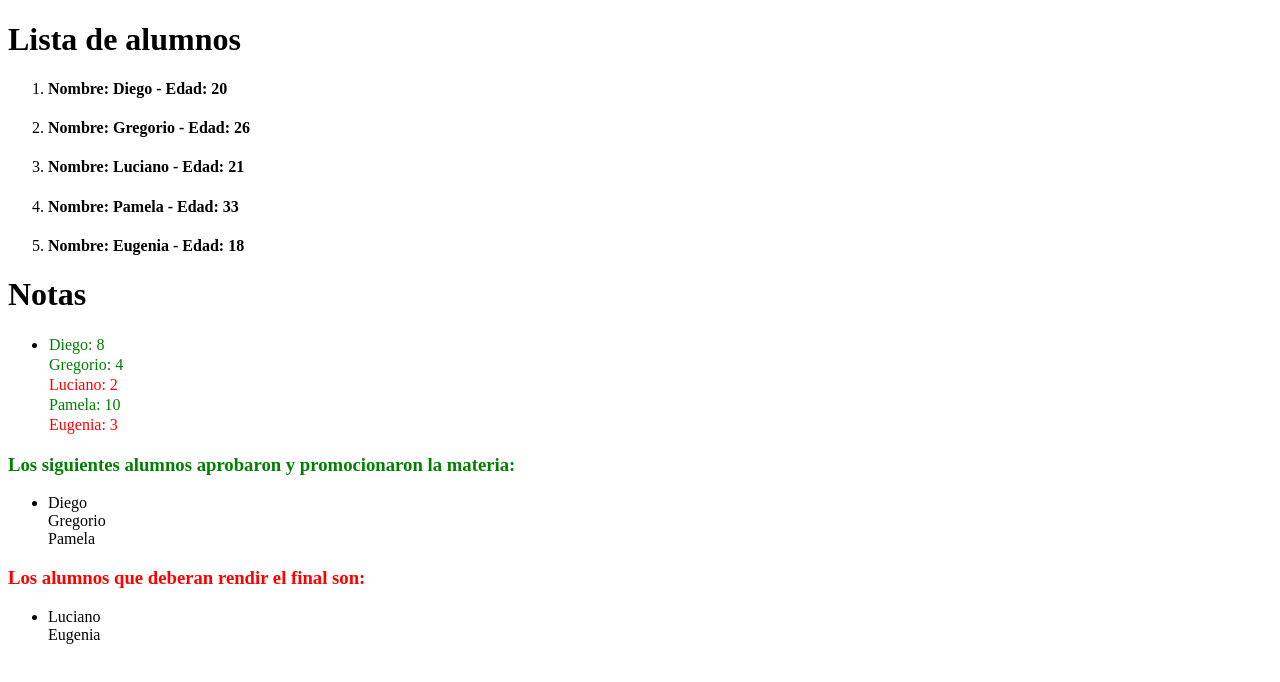
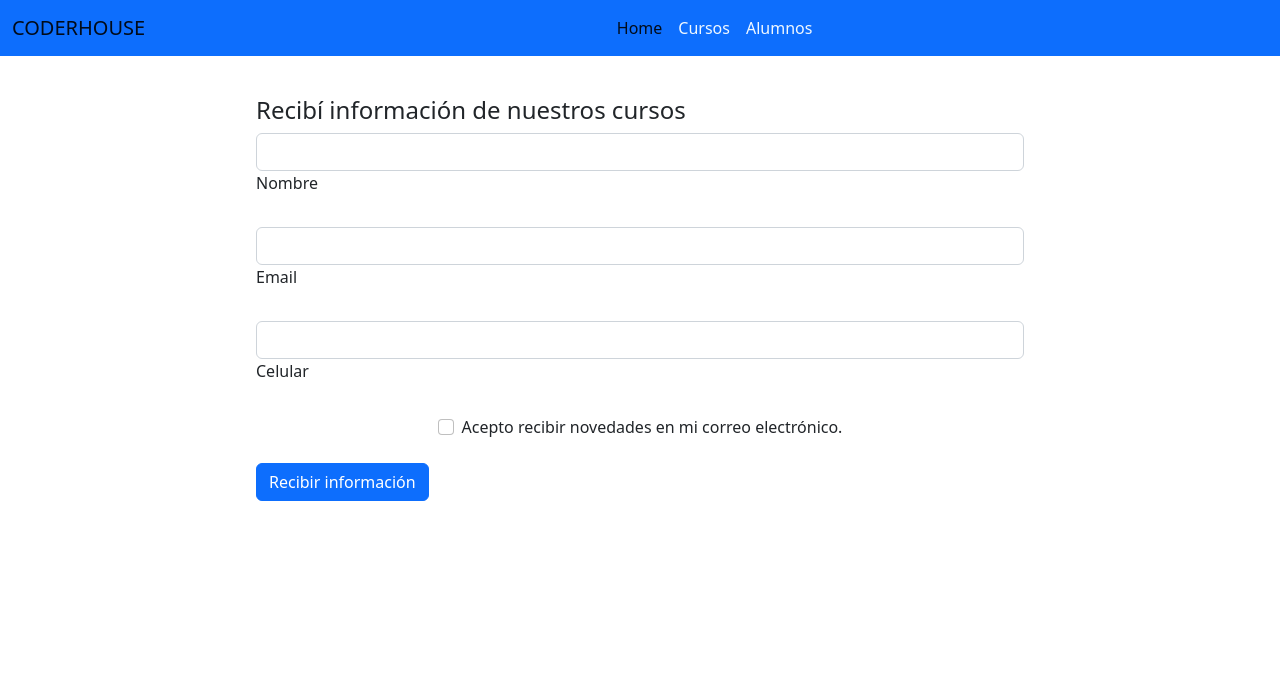
Before and after one commit to lucassmun/AngularProyecto, an Angular app: page / in a window 1280 px wide. Shown: the top 682 px of the page. Built offline with nearby package versions, Linux system fonts and the light colour scheme.

Commit message:
formularios reactivos

```diff
--- a/src/app/app.component.html
+++ b/src/app/app.component.html
@@ -1 +1,3 @@
-<app-listas></app-listas>
+<app-header></app-header>
+
+<app-formulario></app-formulario>
--- /dev/null
+++ b/src/app/components/formulario/formulario.component.css
@@ -0,0 +1,9 @@
+.formulario_container{
+    width: 60%;
+    margin-left: 20%;
+    margin-top: 40px;
+}
+
+.error{
+    color: red;
+}
--- /dev/null
+++ b/src/app/components/formulario/formulario.component.html
@@ -0,0 +1,45 @@
+
+
+<div class="formulario_container">
+
+    <h4>Recibí información de nuestros cursos</h4>
+
+    <form [formGroup]="formularioUsuario" (ngSubmit)="agregarUsuario()">
+
+        <div class="row mb-4">
+          <div class="col">
+            <div class="form-outline">
+              <input type="text" id="form3Example1" class="form-control" formControlName="nombre" />
+              <label class="form-label" for="">Nombre</label>
+              <p *ngIf="formularioUsuario.get('nombre')?.touched && formularioUsuario.get('nombre')?.errors?.['required']" class="alert alert-danger">El campo nombre no puede estar vacío.</p>
+            </div>
+          </div>
+        </div>
+
+        <!-- correo -->
+        <div class="form-outline mb-4">
+          <input type="email" id="form3Example3" class="form-control" formControlName="correo" />
+          <label class="form-label" for="">Email</label>
+          <p *ngIf="formularioUsuario.get('correo')?.touched && formularioUsuario.get('correo')?.errors?.['pattern']" class="alert alert-danger">El formato del correo no es correcto</p>
+        </div>
+
+        <!-- celular -->
+        <div class="form-outline mb-4">
+            <input type="text" id="form3Example4" class="form-control" formControlName="celular"/>
+            <label class="form-label" for="">Celular</label>
+            <p *ngIf="formularioUsuario.get('celular')?.touched && formularioUsuario.get('celular')?.errors?.['pattern']" class="alert alert-danger">Solo se admiten números</p>
+          </div>
+
+        <!-- Recibir info -->
+        <div class="form-check d-flex justify-content-center mb-4">
+          <input class="form-check-input me-2" type="checkbox" value="" id="form2Example33" formControlName="acepto" checked />
+          <label class="form-check-label" for="">
+            Acepto recibir novedades en mi correo electrónico.
+          </label>
+        </div>
+
+        <!-- OK -->
+        <button type="submit" class="btn btn-primary btn-block mb-4">Recibir información</button>
+
+      </form>
+</div>
--- /dev/null
+++ b/src/app/components/formulario/formulario.component.ts
@@ -0,0 +1,36 @@
+import { FormsModule, ReactiveFormsModule } from '@angular/forms';
+import { Component, OnInit } from '@angular/core';
+import { FormBuilder, FormControl, FormGroup, Validators } from '@angular/forms';
+
+@Component({
+  selector: 'app-formulario',
+  templateUrl: './formulario.component.html',
+  styleUrls: ['./formulario.component.css']
+})
+export class FormularioComponent implements OnInit {
+  formularioUsuario: FormGroup;
+
+
+  constructor(
+    private fb: FormBuilder
+  ) {
+    this.formularioUsuario = fb.group({
+      nombre: new FormControl('', [Validators.required]),
+      correo: new FormControl('', [Validators.pattern('^[a-z]+@[a-z]+\\.[a-z]{2,3}$')]),
+      celular: new FormControl('', [Validators.required, Validators.pattern(/^[1-9]\d{6,10}$/)]),
+      acepto: new FormControl(false, []),
+    });
+  }
+
+  ngOnInit(): void {
+  }
+
+  agregarUsuario(){
+
+    /* this.formularioUsuario.addControl('control1', new FormControl('', [])); */
+
+    /* console.log(this.formularioUsuario); */
+    console.log(this.formularioUsuario);
+  }
+
+}
--- /dev/null
+++ b/src/app/components/header/header.component.css
@@ -0,0 +1,3 @@
+.nav-link{
+    color: aliceblue;
+}
--- /dev/null
+++ b/src/app/components/header/header.component.html
@@ -0,0 +1,21 @@
+<nav class="navbar navbar-expand-lg bg-primary">
+    <div class="container-fluid">
+      <a class="navbar-brand" href="#">CODERHOUSE</a>
+      <button class="navbar-toggler" type="button" data-bs-toggle="collapse" data-bs-target="#navbarNav" aria-controls="navbarNav" aria-expanded="false" aria-label="Toggle navigation">
+        <span class="navbar-toggler-icon"></span>
+      </button>
+      <div class="collapse navbar-collapse  justify-content-center" id="navbarNav">
+        <ul class="navbar-nav">
+          <li class="nav-item">
+            <a class="nav-link active" aria-current="page" href="#">Home</a>
+          </li>
+          <li class="nav-item">
+            <a class="nav-link" href="#">Cursos</a>
+          </li>
+          <li class="nav-item">
+            <a class="nav-link" href="#">Alumnos</a>
+          </li>
+        </ul>
+      </div>
+    </div>
+  </nav>
--- /dev/null
+++ b/src/app/components/header/header.component.ts
@@ -0,0 +1,15 @@
+import { Component, OnInit } from '@angular/core';
+
+@Component({
+  selector: 'app-header',
+  templateUrl: './header.component.html',
+  styleUrls: ['./header.component.css']
+})
+export class HeaderComponent implements OnInit {
+
+  constructor() { }
+
+  ngOnInit(): void {
+  }
+
+}
--- a/src/index.html
+++ b/src/index.html
@@ -2,12 +2,16 @@
 <html lang="en">
 <head>
   <meta charset="utf-8">
-  <title>Listas</title>
+  <title>Formulario</title>
   <base href="/">
   <meta name="viewport" content="width=device-width, initial-scale=1">
   <link rel="icon" type="image/x-icon" href="favicon.ico">
+  <!-- CSS bootstrap -->
+  <link href="https://cdn.jsdelivr.net/npm/bootstrap@5.2.2/dist/css/bootstrap.min.css" rel="stylesheet" integrity="sha384-Zenh87qX5JnK2Jl0vWa8Ck2rdkQ2Bzep5IDxbcnCeuOxjzrPF/et3URy9Bv1WTRi" crossorigin="anonymous">
 </head>
 <body>
   <app-root></app-root>
 </body>
+<!-- JavaScript Bundle with Popper -->
+<script src="https://cdn.jsdelivr.net/npm/bootstrap@5.2.2/dist/js/bootstrap.bundle.min.js" integrity="sha384-OERcA2EqjJCMA+/3y+gxIOqMEjwtxJY7qPCqsdltbNJuaOe923+mo//f6V8Qbsw3" crossorigin="anonymous"></script>
 </html>
```
Also changed, not shown: src/app/app.module.ts (+8 -2 lines), 2 other files (tests, documents, lock files or other folders).
